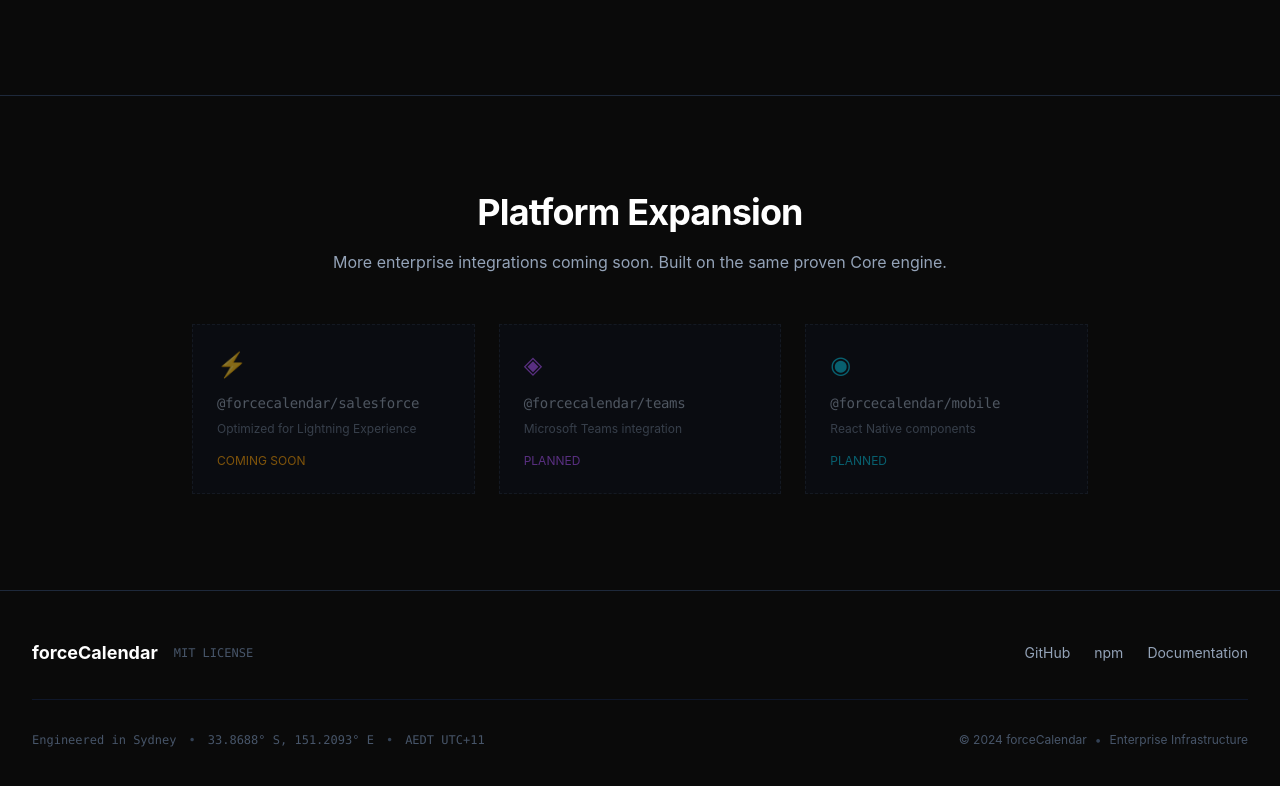
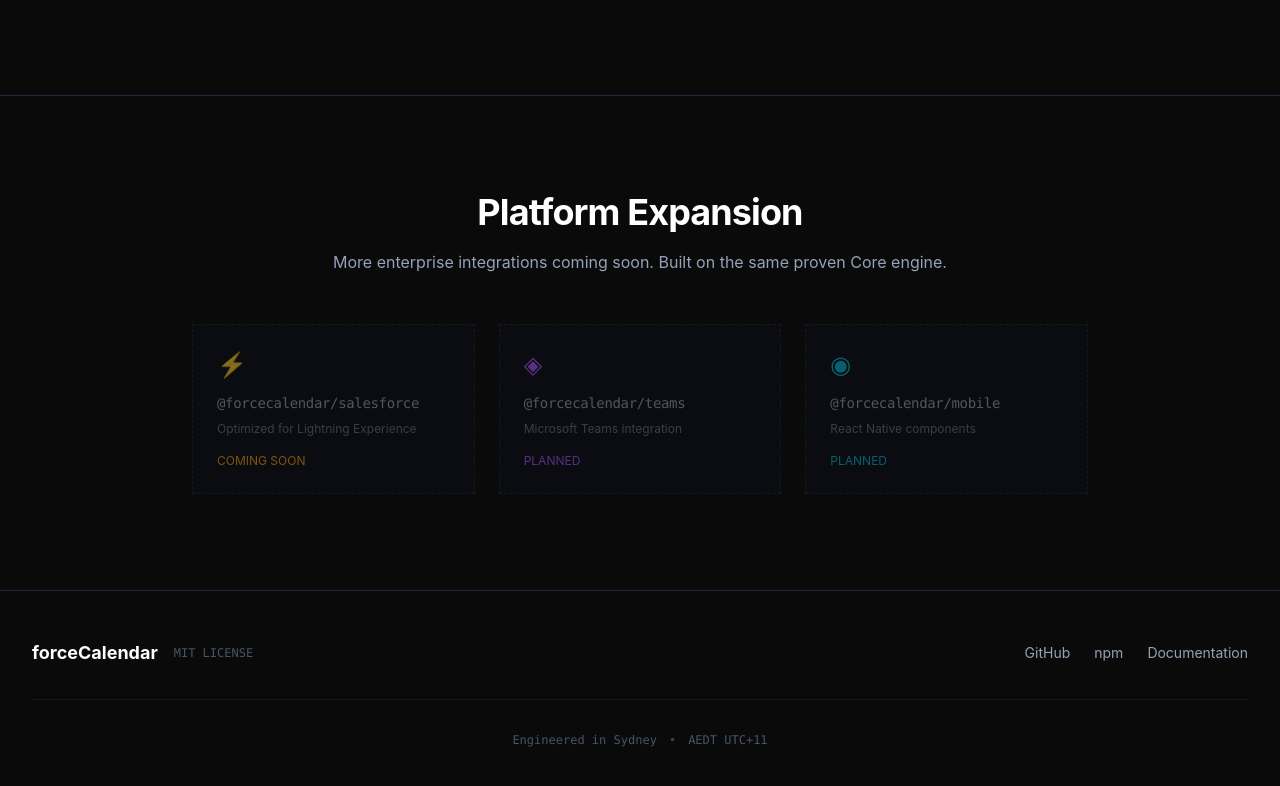
Before and after one commit to forceCalendar/www, a Next.js app: page / in a window 1280 px wide. Shown: the part 2697-3483 px from the top of the page. Built offline with nearby package versions, Linux system fonts and the light colour scheme.

Commit message:
Simplify footer - remove copyright and coordinates

```diff
--- a/app/page.tsx
+++ b/app/page.tsx
@@ -476,21 +476,12 @@
             </div>
           </div>
 
-          {/* Australian Reference - Sophisticated */}
+          {/* Australian Reference - Minimal */}
           <div className="mt-8 pt-8 border-t border-slate-900">
-            <div className="flex flex-col md:flex-row items-center justify-between">
-              <div className="flex items-center gap-3 text-xs text-slate-600 font-mono mb-4 md:mb-0">
-                <span>Engineered in Sydney</span>
-                <span className="text-slate-700">•</span>
-                <span>33.8688° S, 151.2093° E</span>
-                <span className="text-slate-700">•</span>
-                <span>AEDT UTC+11</span>
-              </div>
-              <div className="flex items-center gap-2 text-xs text-slate-600">
-                <span>© 2024 forceCalendar</span>
-                <span className="text-slate-700">•</span>
-                <span>Enterprise Infrastructure</span>
-              </div>
+            <div className="flex items-center justify-center gap-3 text-xs text-slate-600 font-mono">
+              <span>Engineered in Sydney</span>
+              <span className="text-slate-700">•</span>
+              <span>AEDT UTC+11</span>
             </div>
           </div>
         </div>
```
